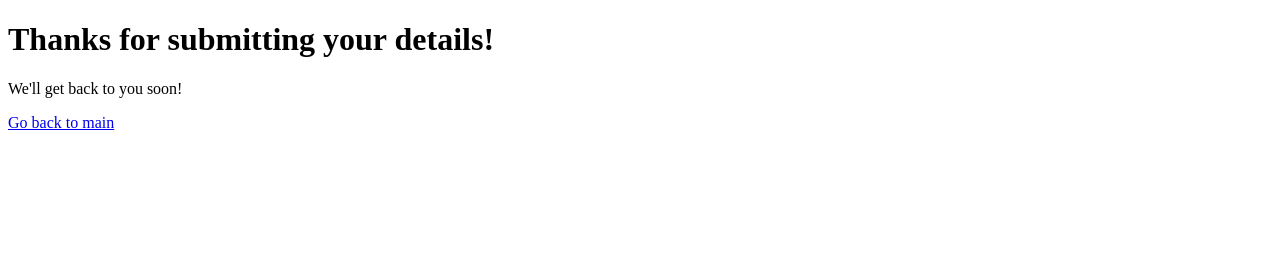
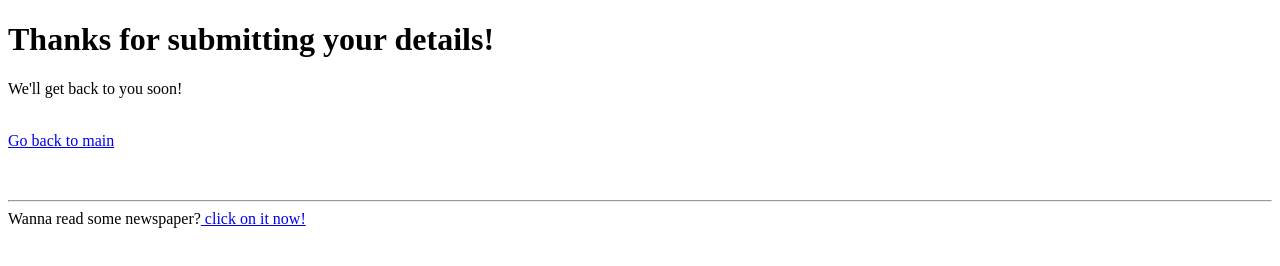
Before and after one commit to ariful-2019331062/farhadwebsite, a plain HTML site: page results.html in a window 1280 px wide. Drawn offline with Linux system fonts and the light colour scheme.

Commit message:
linked newsppr

```diff
--- a/results.html
+++ b/results.html
@@ -9,6 +9,8 @@
     <body>
         <h1>Thanks for submitting your details!</h1>
         <p>We'll get back to you soon!</p>
+        <br>
         <a href="index.html">Go back to main</a>
+        <p><br><hr>Wanna read some newspaper?<a href="newspaper.html" target="_blank"> click on it now!</a></p>
     </body>
 </html>
```
